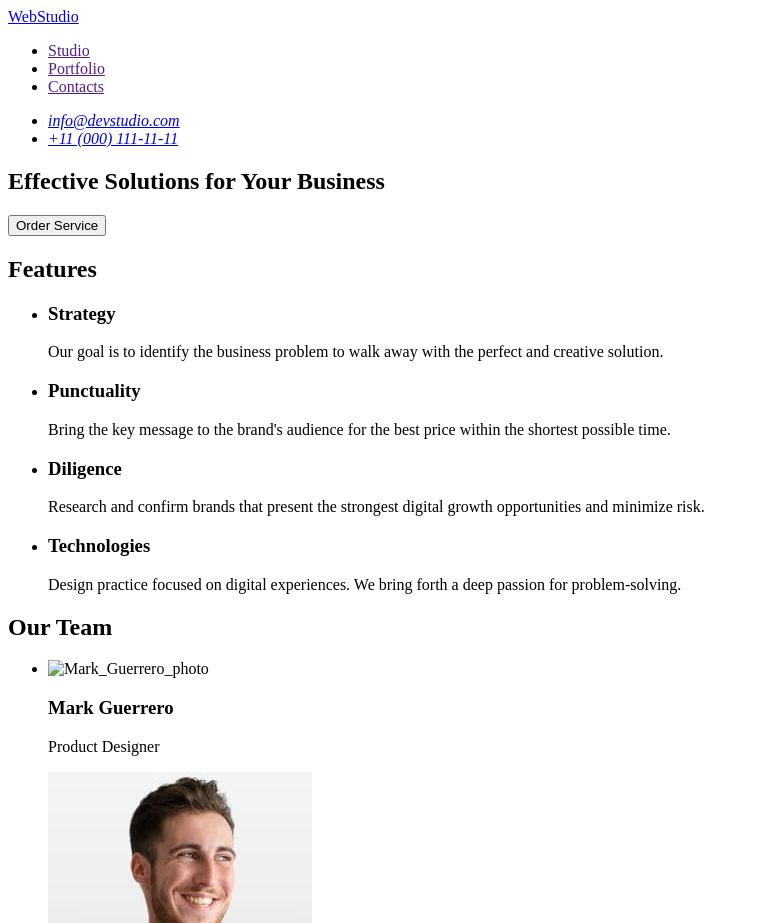
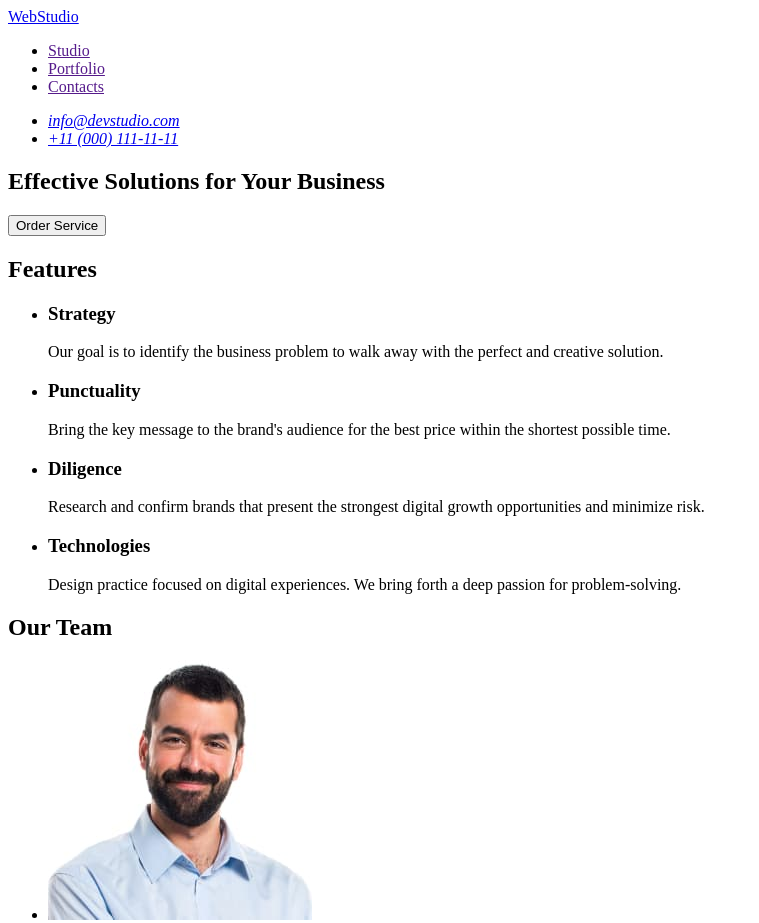
Before and after one commit to ftxprox/goit-markup-hw-01, a plain HTML site: page index.html in a window 1280 px wide. Shown: the top 923 px of the page, without its empty margins (0-759 px from the left). Drawn offline with Linux system fonts and the light colour scheme; files whose address does not match are found by name.

Commit message:
img patq

```diff
--- a/index.html
+++ b/index.html
@@ -52,7 +52,7 @@
             <h2>Our Team</h2>
             <ul>
                 <li>
-                    <img src="Mark_Guerrero.jpg" alt="Mark_Guerrero_photo" width="264" />
+                    <img src="images/Mark_Guerrero.jpg" alt="Mark_Guerrero_photo" width="264" />
                     <h3>Mark Guerrero</h3>
                     <p>Product Designer</p>
                 </li>
```
